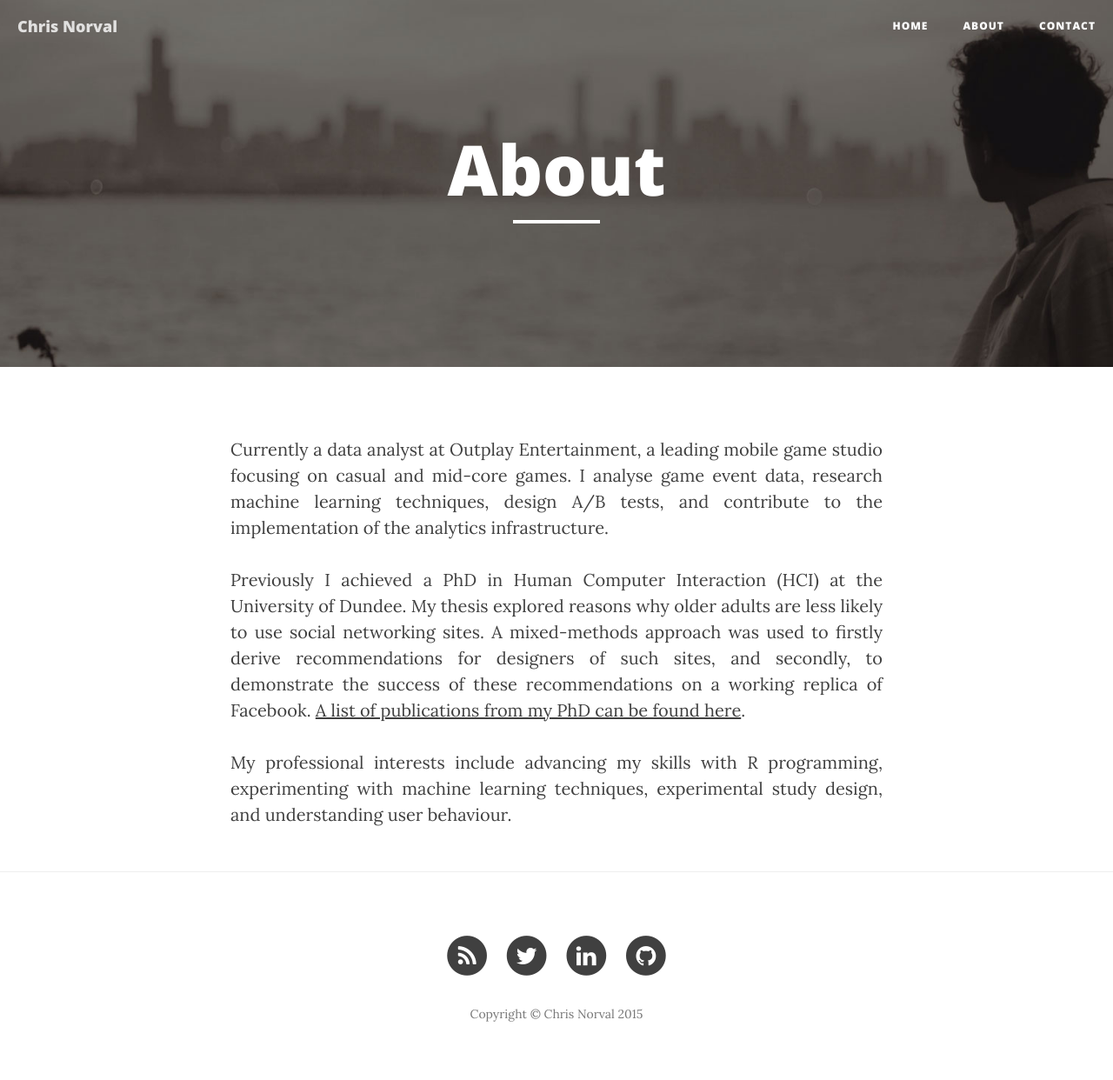
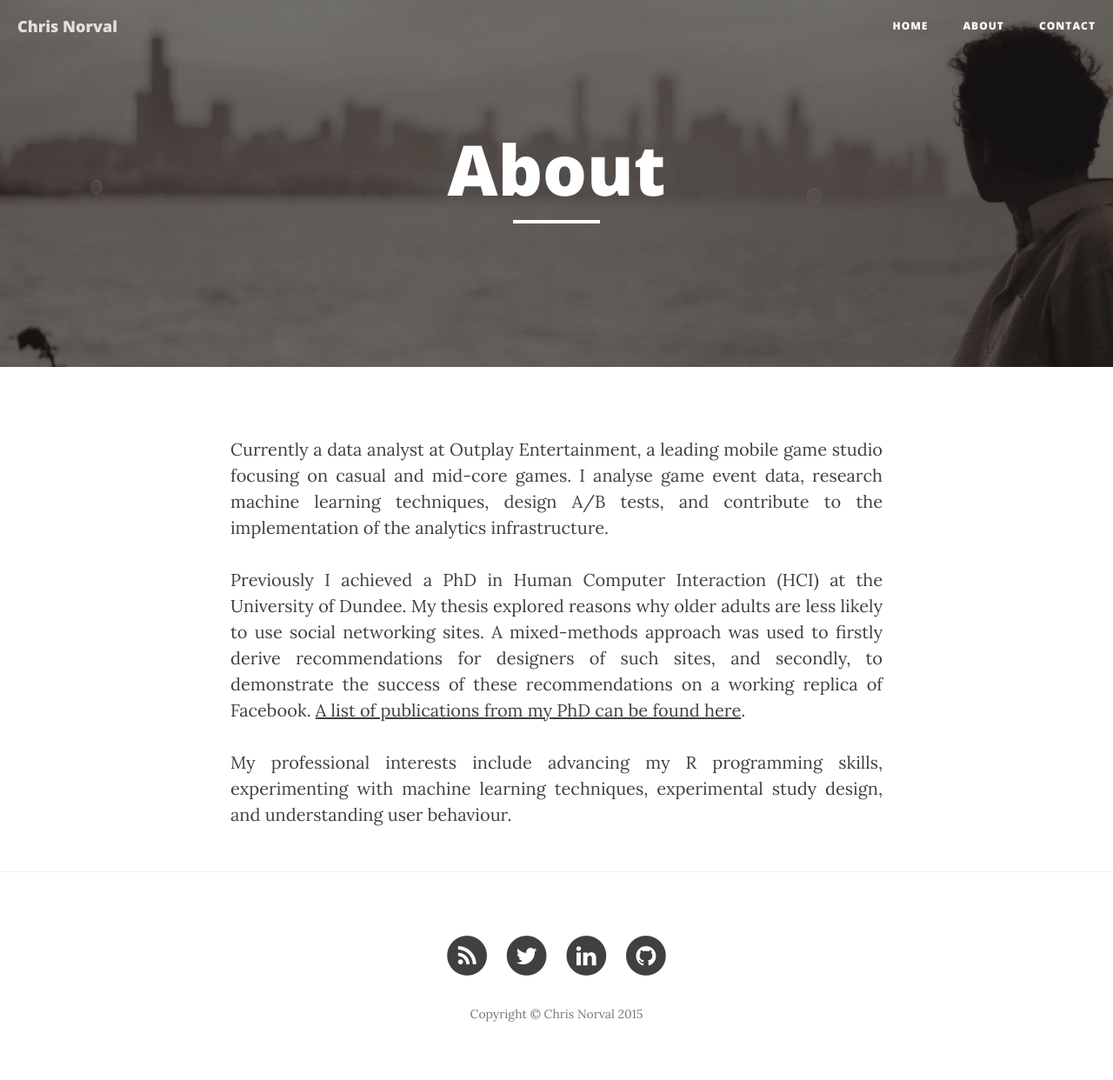
Before and after one commit to cnorval/cnorval.github.io, a Jekyll site: the page built from about.html, in a window 1280 px wide. Shown: the whole page at 87% size. Built offline with Jekyll 4.4.1, drawn with Linux system fonts in a browser that asks for light colours; nearby versions of some CDN libraries; comment, search, counter and statistics services are not loaded.

```diff
--- a/_includes/footer.html
+++ b/_includes/footer.html
@@ -34,7 +34,7 @@
                     {% endif %}
                     {% if site.github_username %}
                     <li>
-                        <a href="https://github.com/{{ site.github_username }}">
+                        <a href="https://github.com/{{ site.github_username }}" target='_blank'>
                             <span class="fa-stack fa-lg">
                                 <i class="fa fa-circle fa-stack-2x"></i>
                                 <i class="fa fa-github fa-stack-1x fa-inverse"></i>
--- a/about.html
+++ b/about.html
@@ -21,6 +21,6 @@ secondly, to demonstrate the success of these recommendations on a working
 replica of Facebook. <a href='http://cnorval.com/publications/' target='_blank'>
 A list of publications from my PhD can be found here</a>.</p>
 
-<p align="justify">My professional interests include advancing my skills with R
-programming, experimenting with machine learning techniques, experimental study
+<p align="justify">My professional interests include advancing my R programming
+skills, experimenting with machine learning techniques, experimental study
 design, and understanding user behaviour.</p>
```
Also changed, not shown: favicon2.ico (added).
